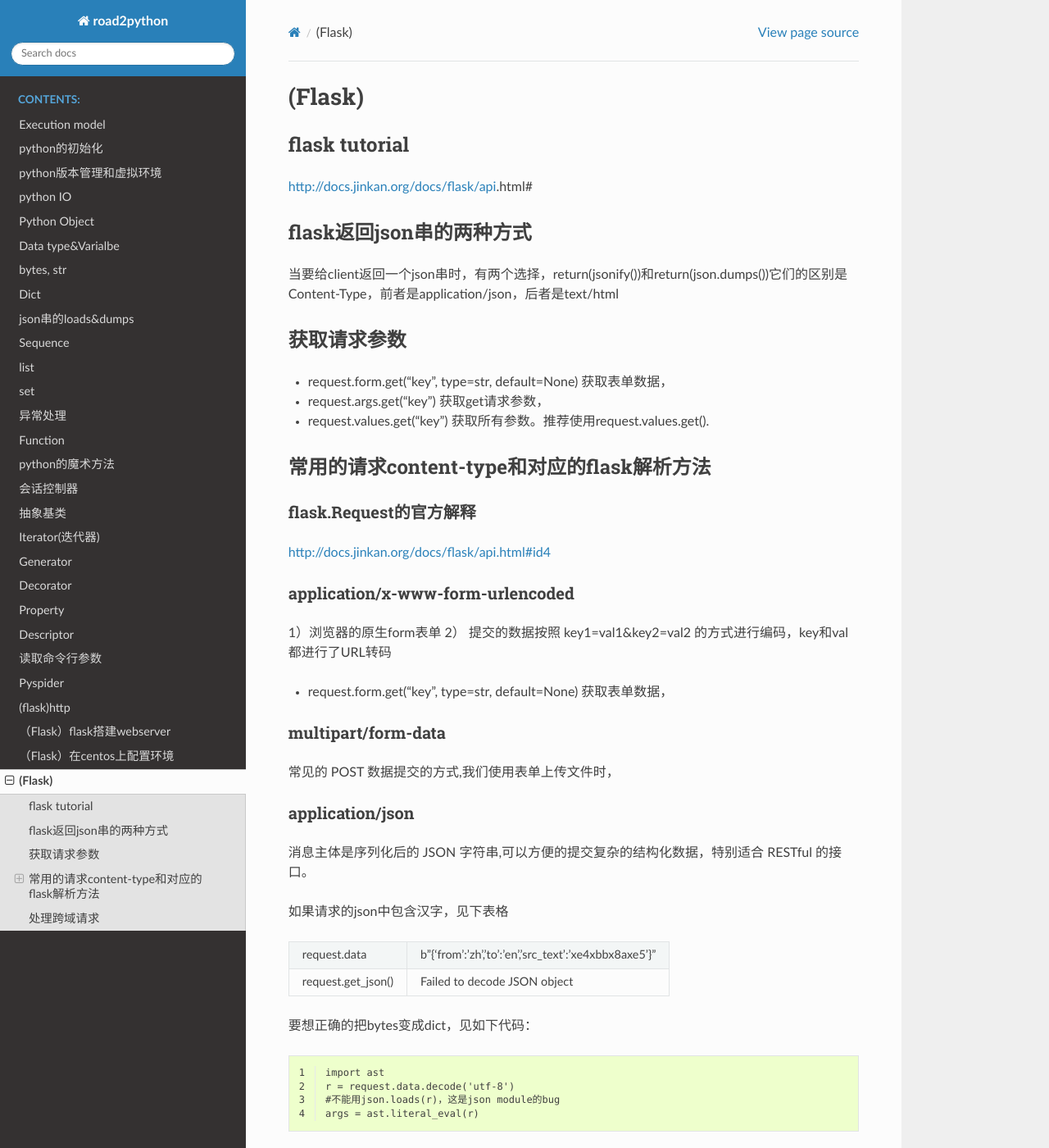
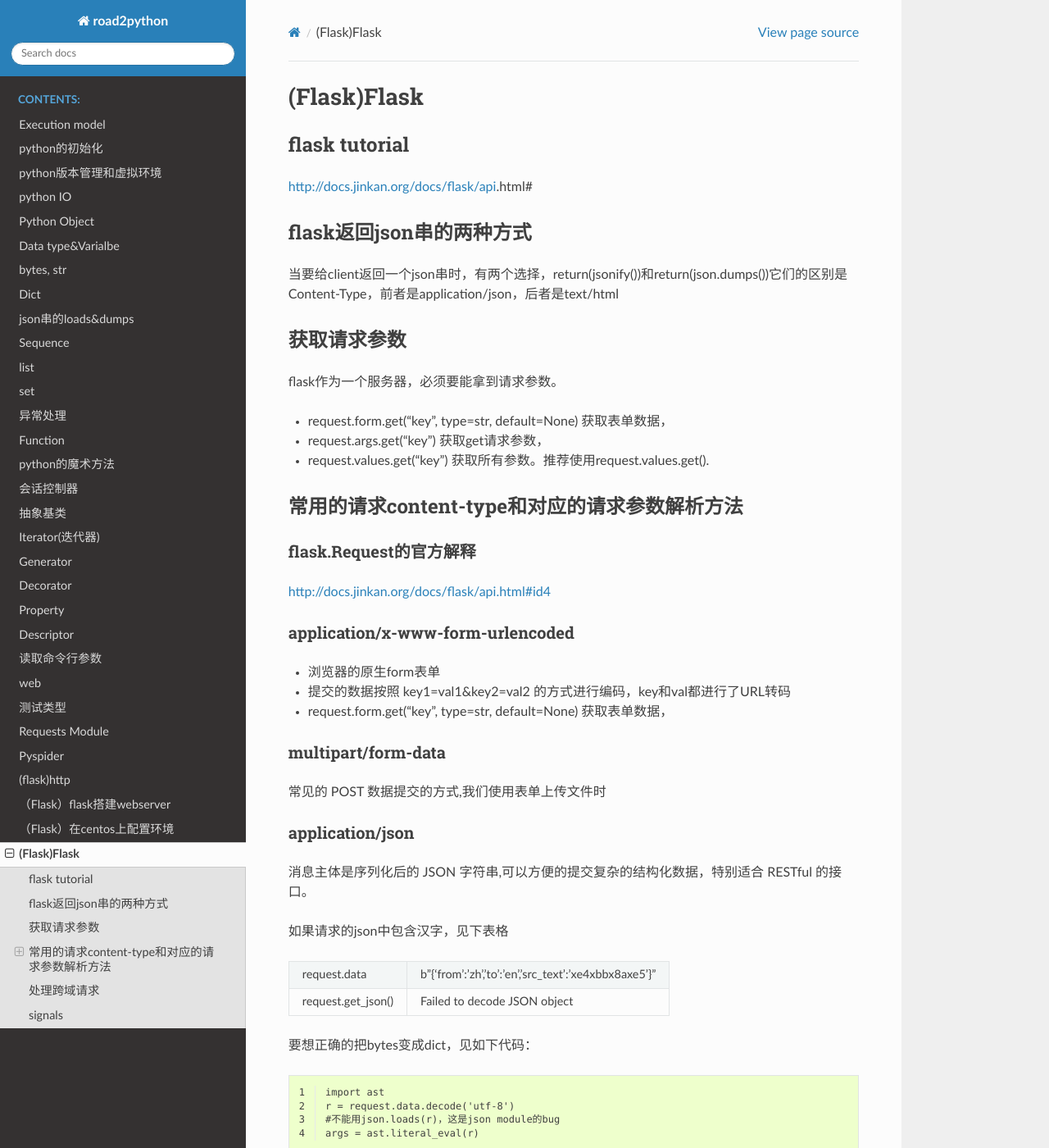
Before and after one commit to yiwenliu/rd2python, a Sphinx documentation site: the page built from source/flask/flask.rst, in a window 1280 px wide and 1400 px high. Shown: the whole window at 82% size. Built offline with Sphinx 7.4.7 and the Read the Docs theme 2.0.0, drawn with Linux system fonts in a browser that asks for light colours; formulas are drawn with MathJax 3; some of the changed text lies outside the part shown.

Commit message:
20190506

```diff
--- a/source/flask/flask.rst
+++ b/source/flask/flask.rst
@@ -1,5 +1,5 @@
-(Flask)
-============
+(Flask)Flask
+===============
 flask tutorial
 -----------------
 http://docs.jinkan.org/docs/flask/api.html#
@@ -10,11 +10,13 @@ flask返回json串的两种方式
 
 获取请求参数
 ---------------
+flask作为一个服务器，必须要能拿到请求参数。
+
 - request.form.get("key", type=str, default=None) 获取表单数据，
 - request.args.get("key") 获取get请求参数，
 - request.values.get("key") 获取所有参数。推荐使用request.values.get().
 
-常用的请求content-type和对应的flask解析方法
+常用的请求content-type和对应的请求参数解析方法
 ----------------------------------------------
 flask.Request的官方解释
 ^^^^^^^^^^^^^^^^^^^^^^^^^^^
@@ -23,14 +25,13 @@ http://docs.jinkan.org/docs/flask/api.html#id4
 application/x-www-form-urlencoded
 ^^^^^^^^^^^^^^^^^^^^^^^^^^^^^^^^^^^^^^^^^
 
-1）浏览器的原生form表单
-2） 提交的数据按照 key1=val1&key2=val2 的方式进行编码，key和val都进行了URL转码
-
+- 浏览器的原生form表单
+- 提交的数据按照 key1=val1&key2=val2 的方式进行编码，key和val都进行了URL转码
 - request.form.get("key", type=str, default=None) 获取表单数据，
 
 multipart/form-data
 ^^^^^^^^^^^^^^^^^^^^^^^^^^^^^^^^^^^^^^^^^
-常见的 POST 数据提交的方式,我们使用表单上传文件时，
+常见的 POST 数据提交的方式,我们使用表单上传文件时
 
 application/json
 ^^^^^^^^^^^^^^^^^^^^^^^^^^^^^^^^^^^^^^^^^
@@ -62,3 +63,14 @@ application/json
 	from flask_cors import CORS
 	app = Flask(__name__)
 	CORS(app, resources=r'/*')
+
+
+signals
+---------
+这篇 `Flask Signals详解 <https://www.jianshu.com/p/756ed0267f53>`_ 讲的很详细，分为了几个部分。有几个关键词：
+
+- hook,
+- signals,
+- mq,
+- built-in signals ans custome signals
+- 临时性注册一个回调函数
--- a/source/index.rst
+++ b/source/index.rst
@@ -33,6 +33,9 @@ Welcome to road2python's documentation!
    property
    descriptor
    read-cmd-args
+   web
+   test
+   requests
    crawler/pyspider
    flask/http
    flask/web-server
--- /dev/null
+++ b/source/web.rst
@@ -0,0 +1,5 @@
+web
+======
+WSGI标准
+----------
+在 `廖雪峰 <https://www.liaoxuefeng.com/wiki/0014316089557264a6b348958f449949df42a6d3a2e542c000/001432012393132788f71e0edad4676a3f76ac7776f3a16000>`_ 的网页中有一段代码，可以很多的解释WSGI的工作原理。
```
Also changed, not shown: source/requests.rst (added, +15 -0 lines), source/test.rst (added, +25 -0 lines).
